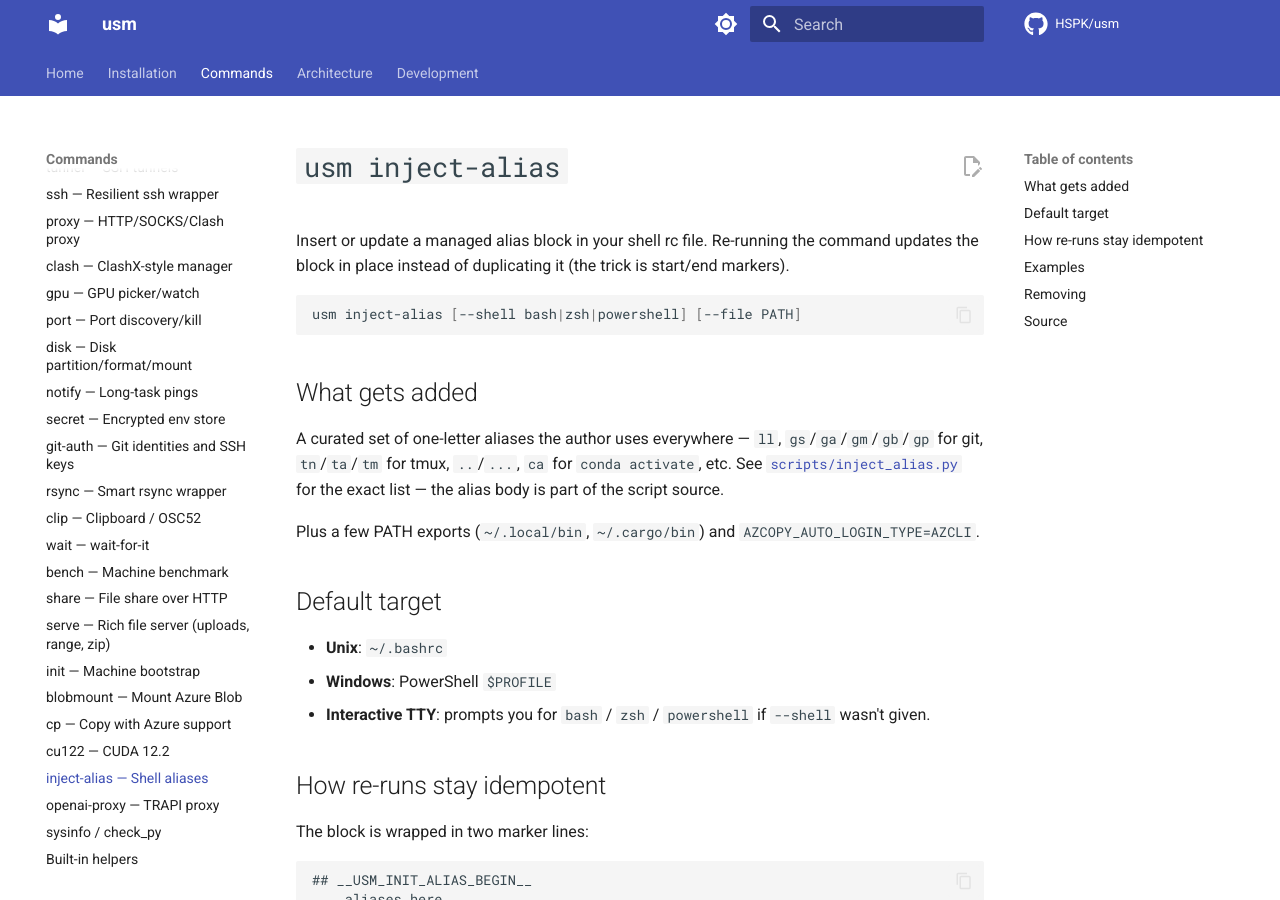
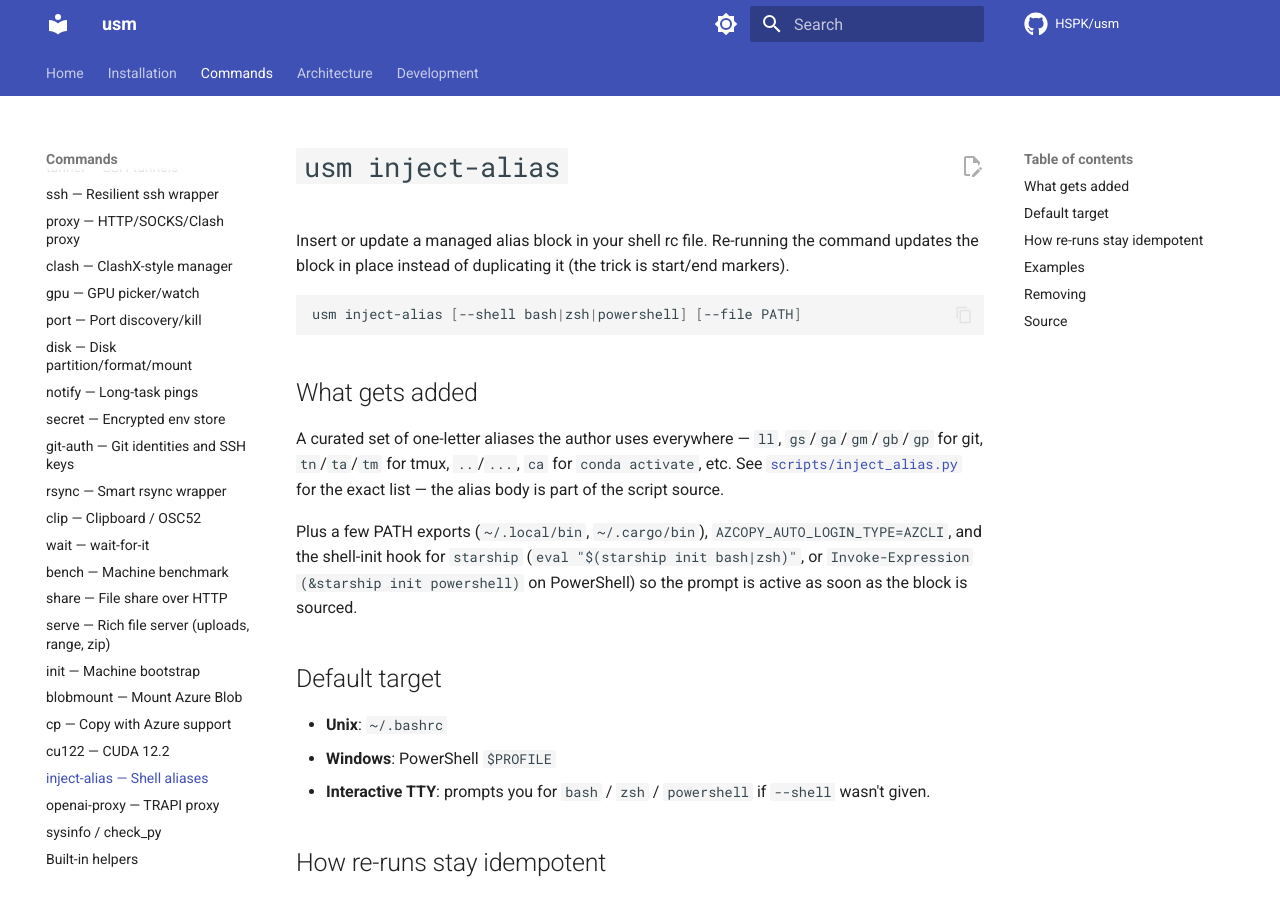
Before and after one commit to HSPK/usm, an MkDocs documentation site: the page built from docs/commands/inject-alias.md, in a window 1280 px wide and 900 px high. Built offline with MkDocs 1.6.1 and Material for MkDocs 9.7.7, drawn with Linux system fonts in a browser that asks for light colours; comment, search, counter and statistics services are not loaded.

Commit message:
feat(inject-alias): add starship init hook to the managed block
Append `eval "$(starship init bash|zsh)"` to the POSIX block and
`Invoke-Expression (&starship init powershell)` to the PowerShell one, so the
prompt is live as soon as the block is sourced. The POSIX body now templates
`__SHELL__` with the resolved shell name.

Co-authored-by: Copilot <223556219+Copilot@users.noreply.github.com>

```diff
--- a/docs/commands/inject-alias.md
+++ b/docs/commands/inject-alias.md
@@ -16,8 +16,11 @@ A curated set of one-letter aliases the author uses everywhere — `ll`,
 [`scripts/inject_alias.py`](https://github.com/HSPK/usm/blob/main/scripts/inject_alias.py)
 for the exact list — the alias body is part of the script source.
 
-Plus a few PATH exports (`~/.local/bin`, `~/.cargo/bin`) and
-`AZCOPY_AUTO_LOGIN_TYPE=AZCLI`.
+Plus a few PATH exports (`~/.local/bin`, `~/.cargo/bin`),
+`AZCOPY_AUTO_LOGIN_TYPE=AZCLI`, and the shell-init hook for `starship`
+(`eval "$(starship init bash|zsh)"`, or `Invoke-Expression (&starship init
+powershell)` on PowerShell) so the prompt is active as soon as the block is
+sourced.
 
 ## Default target
 
```
Also changed, not shown: 1 other file.
